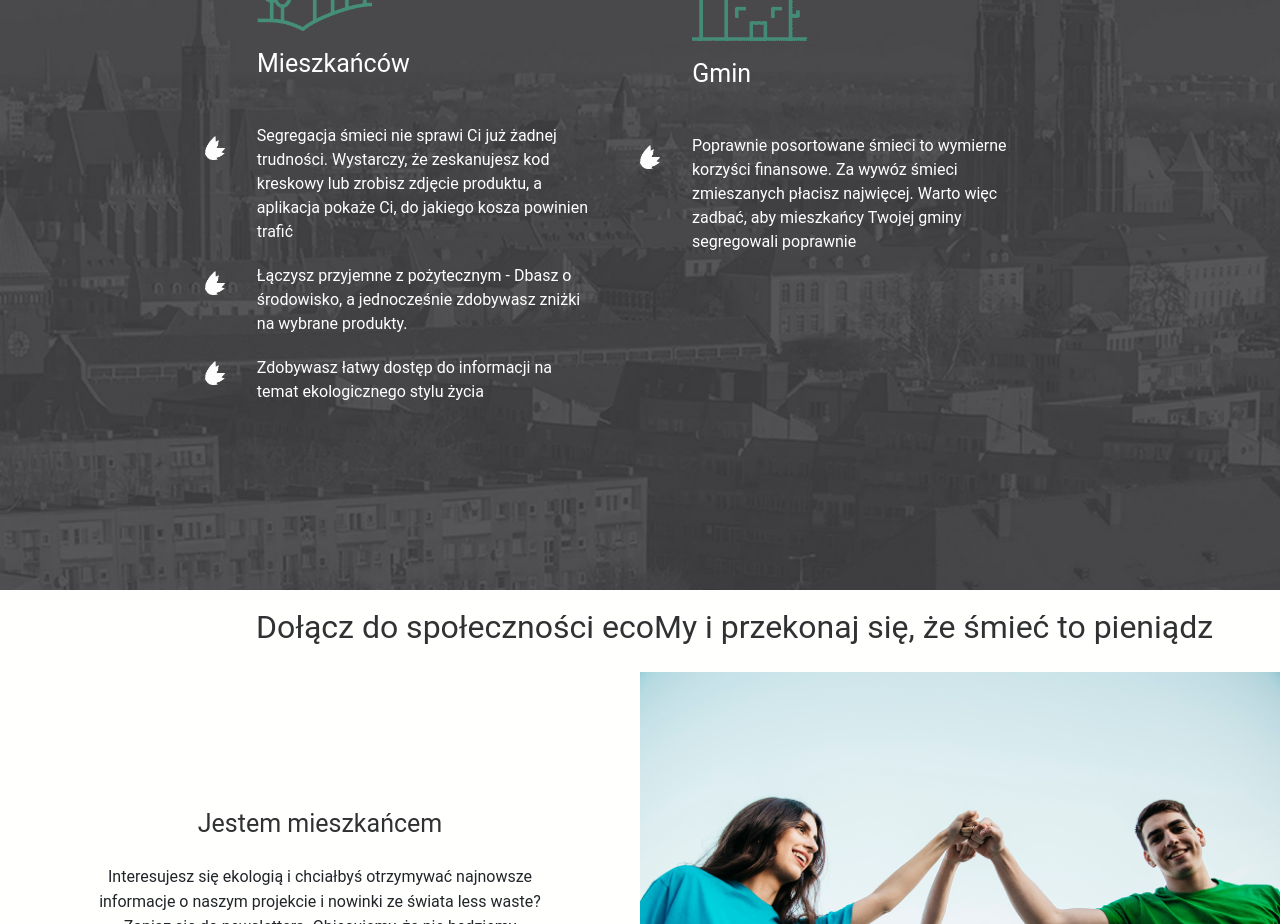
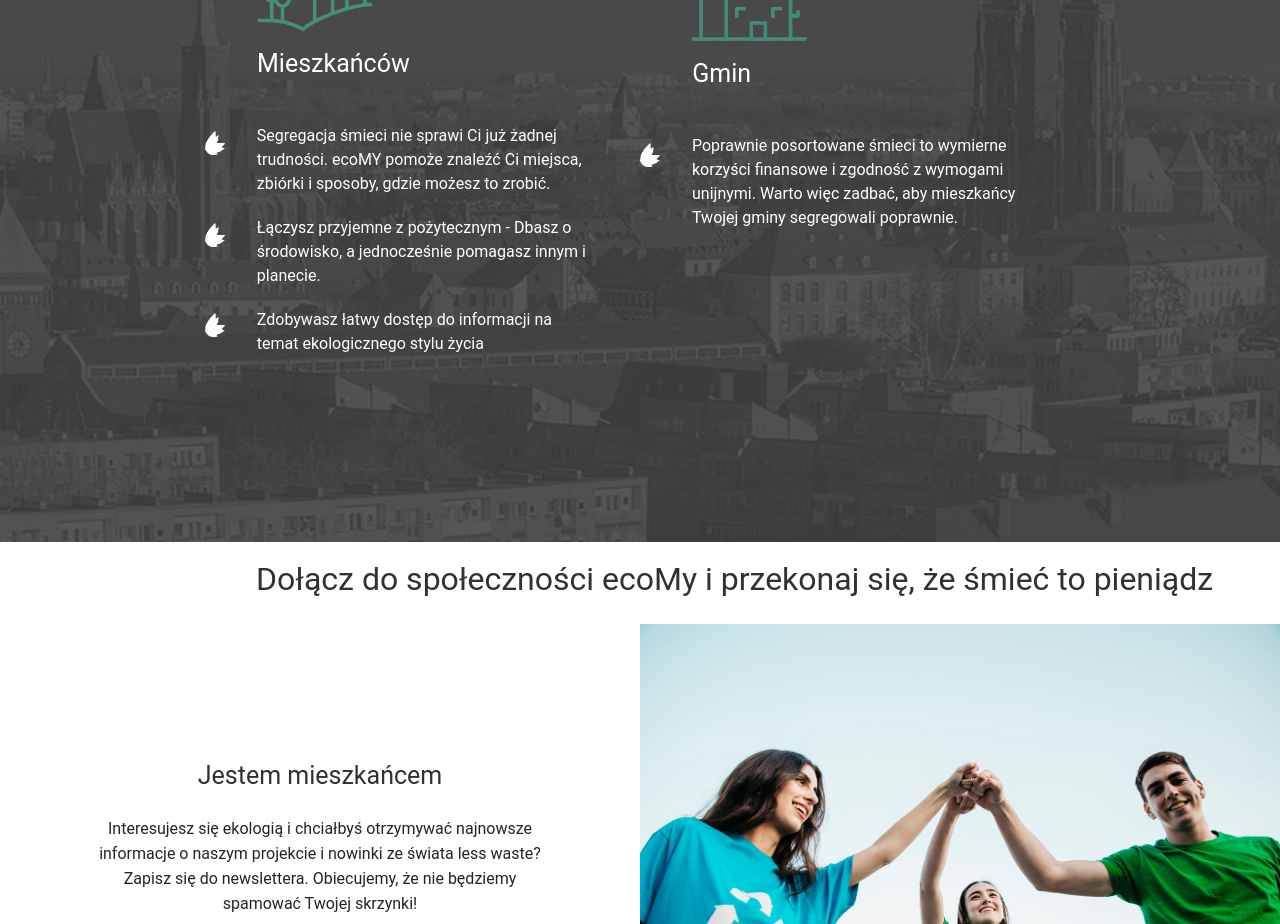
Before and after one commit to wozzy84/eco-my, a React (Create React App) app: page / in a window 1280 px wide. Shown: the part 3100-4024 px from the top of the page. Built offline with nearby package versions, Linux system fonts and the light colour scheme; a web font is replaced by a local one; what react-google-maps would draw is missing.

Commit message:
advantages new text

```diff
--- a/src/components/homepage/advantages/Advantages.js
+++ b/src/components/homepage/advantages/Advantages.js
@@ -31,16 +31,12 @@
                             <ListItems>
                                 <List>
                                     <Span isShort isBlock isWhite>
-                                        Segregacja śmieci nie sprawi Ci już żadnej trudności.
-                                        Wystarczy, że zeskanujesz kod kreskowy lub zrobisz zdjęcie
-                                        produktu, a aplikacja pokaże Ci, do jakiego kosza powinien
-                                        trafić{' '}
+                                        Segregacja śmieci nie sprawi Ci już żadnej trudności. ecoMY pomoże znaleźć Ci miejsca,  zbiórki i sposoby, gdzie możesz to zrobić.{' '}
                                     </Span>
                                 </List>
                                 <List>
                                     <Span isShort isBlock isWhite>
-                                        Łączysz przyjemne z pożytecznym - Dbasz o środowisko, a
-                                        jednocześnie zdobywasz zniżki na wybrane produkty.
+                                        Łączysz przyjemne z pożytecznym - Dbasz o środowisko, a jednocześnie pomagasz innym i planecie.
                                     </Span>
                                 </List>
                                 <List>
@@ -62,9 +58,7 @@
                             <ListItems>
                                 <List>
                                     <Span isShort isBlock isWhite>
-                                        Poprawnie posortowane śmieci to wymierne korzyści finansowe.
-                                        Za wywóz śmieci zmieszanych płacisz najwięcej. Warto więc
-                                        zadbać, aby mieszkańcy Twojej gminy segregowali poprawnie
+                                        Poprawnie posortowane śmieci to wymierne korzyści finansowe i zgodność z wymogami unijnymi. Warto więc zadbać, aby mieszkańcy Twojej gminy segregowali poprawnie.
                                     </Span>
                                 </List>
                             </ListItems>
```
